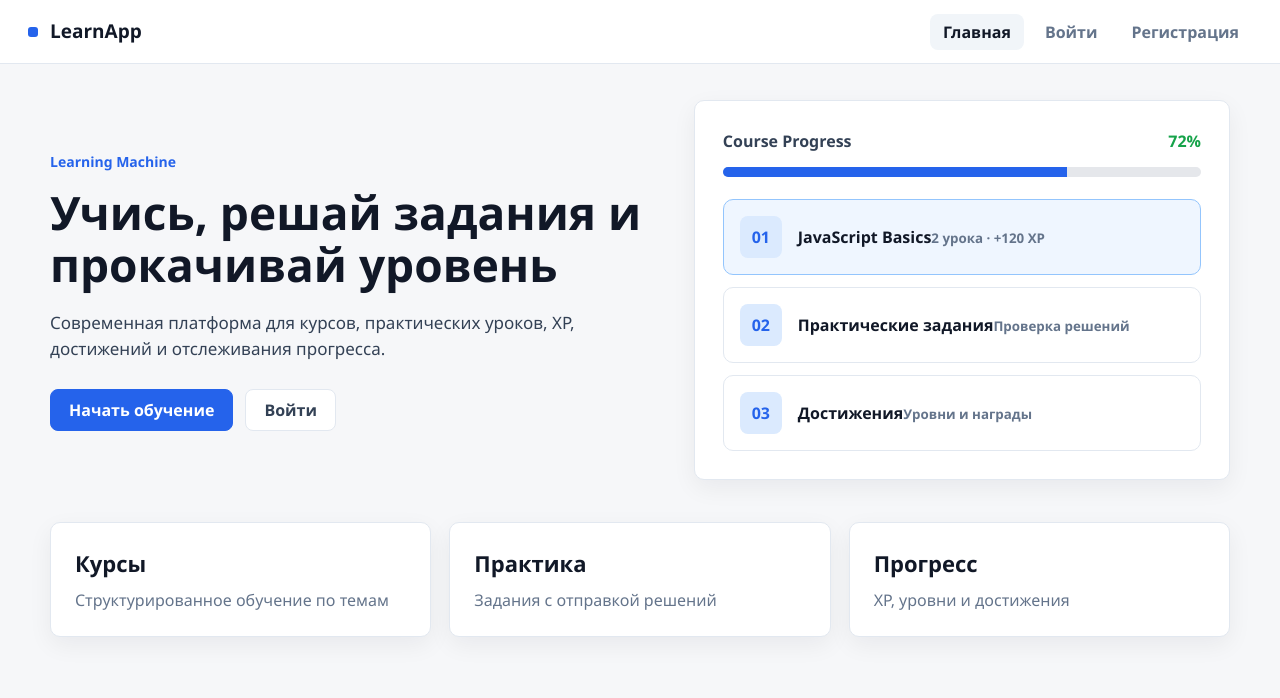
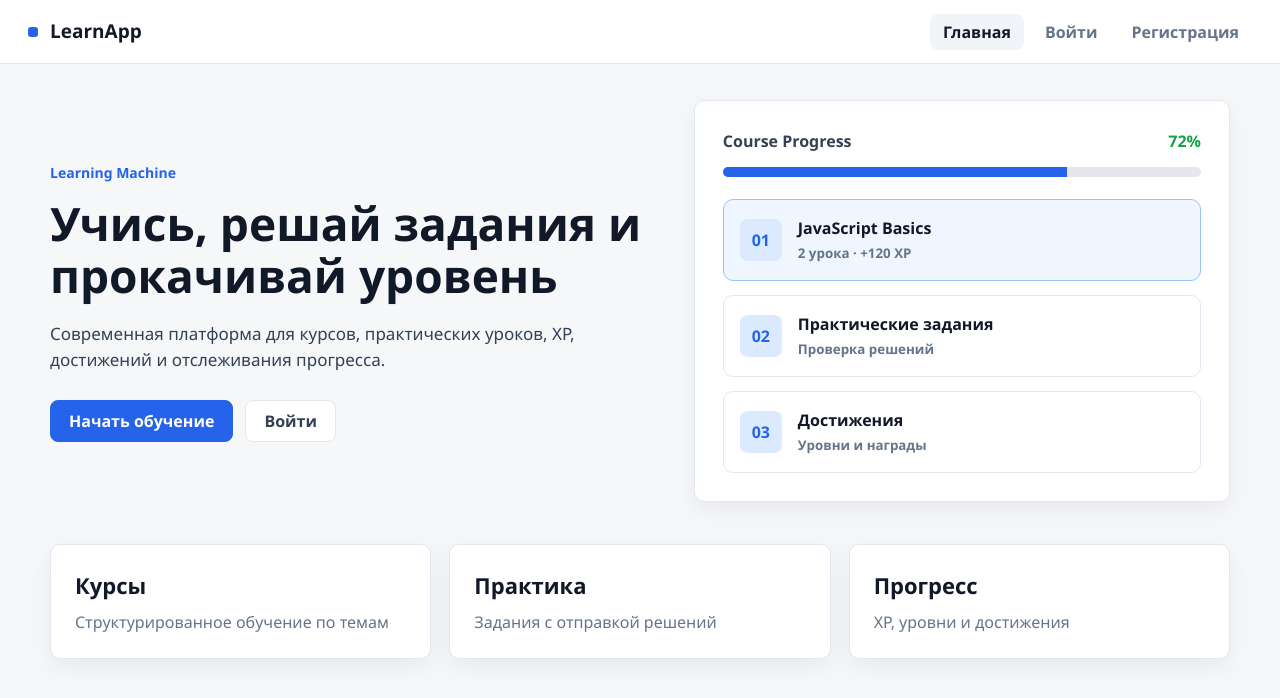
Before and after one commit to erkebulan234/learning_machine, a React (Create React App) app in the folder frontend/: page / in a window 1280 px wide. Shown: the top 698 px of the page. Built offline with nearby package versions, Linux system fonts and the light colour scheme; no server answers.

Commit message:
Fix admin state after task submission

```diff
--- a/frontend/src/styles/global.css
+++ b/frontend/src/styles/global.css
@@ -354,10 +354,17 @@ a {
   gap: 16px;
   align-items: center;
   padding: 16px;
-  margin-top: 12px;
+  margin-top: 14px;
   border: 1px solid var(--line);
   border-radius: 10px;
   background: #ffffff;
+}
+
+.preview-card div {
+  display: flex;
+  flex-direction: column;
+  gap: 4px;
+  min-width: 0;
 }
 
 .preview-card.active {
@@ -383,6 +390,7 @@ a {
 }
 
 .preview-card small {
+  display: block;
   color: var(--muted);
   font-weight: 600;
 }
```
Also changed, not shown: 1 other file (tests, documents, lock files or other folders).
